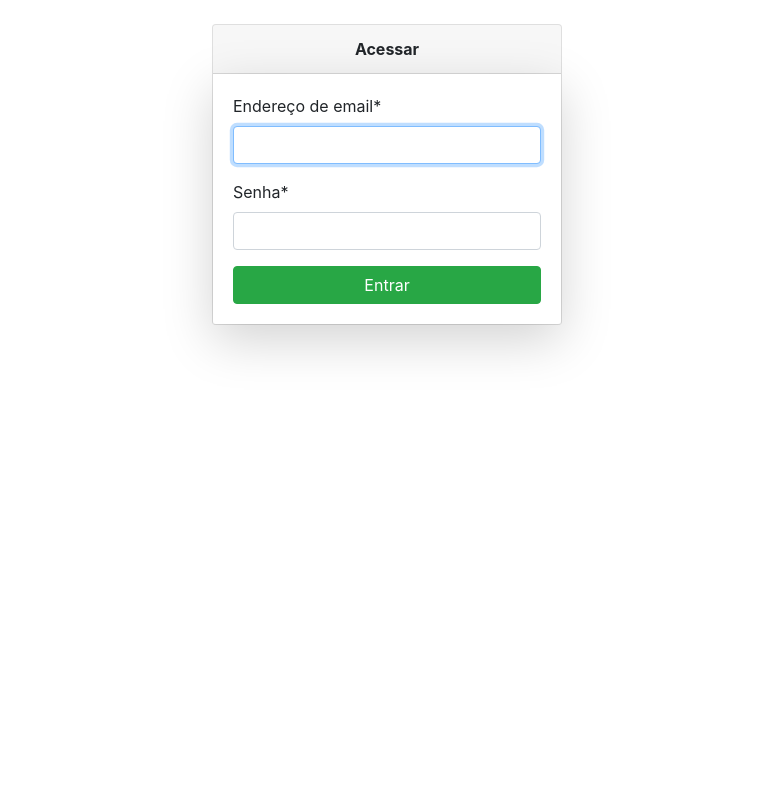
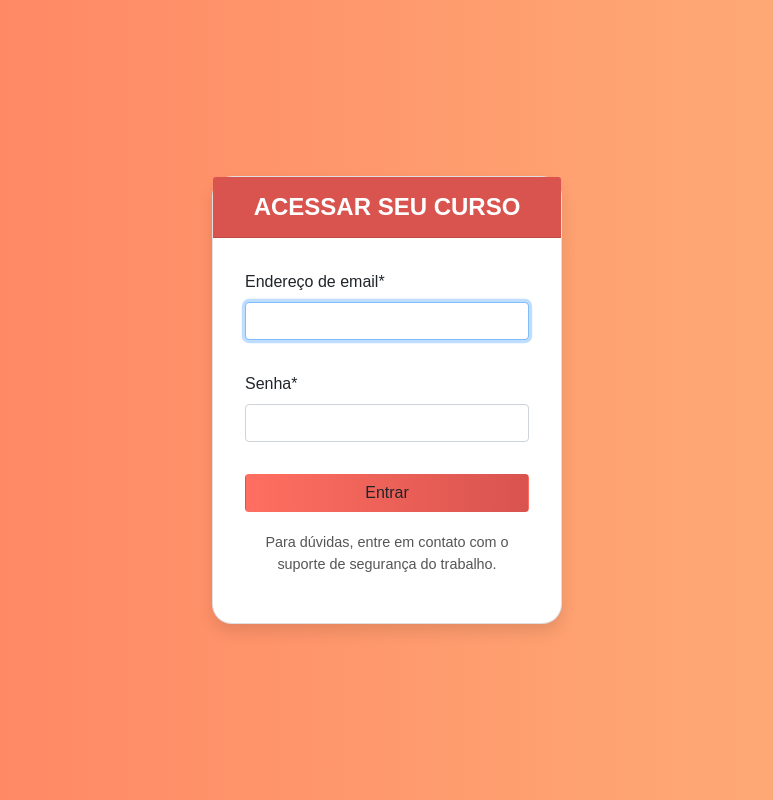
Before and after one commit to ThayOlive/projetoEAD, a Django app: page / in a window 1280 px wide. Shown: the whole page, without its empty margins (253-1026 px from the left). Run offline with Django 5.2, Linux system fonts and the light colour scheme; some libraries are stand-ins or nearby versions.

Commit message:
Adicionada relacionamento ManyToManyField no campo alunos, página de login estilizada

```diff
--- a/plataforma/cursos/admin.py
+++ b/plataforma/cursos/admin.py
@@ -7,7 +7,7 @@ class CursoAdmin(admin.ModelAdmin):
     form = CursoAdminForm
     list_display = ['name', 'slug', 'short_description', 'long_description']
     search_fields = ['name', 'slug']
-    filter_horizontal = ('videos', 'arquivos')  # Não inclui 'arquivos' porque é gerenciado manualmente
+    filter_horizontal = ('videos', 'aluno') # Não inclui 'arquivos' porque é gerenciado manualmente
     fieldsets = (
         (None, {
             'fields': ('name', 'slug', 'short_description', 'long_description', 'arquivos_existentes', 'videos', 'aluno')
--- /dev/null
+++ b/plataforma/cursos/static/style/style.css
@@ -0,0 +1,57 @@
+body {
+  background: linear-gradient(to right, #ff7e5f, #feb47b);
+  display: flex;
+  align-items: center;
+  justify-content: center;
+  height: 100vh;
+  margin: 0;
+  font-family: 'Arial', sans-serif;
+}
+
+.card {
+  border-radius: 20px;
+  box-shadow: 0 8px 15px rgba(0, 0, 0, 0.1);
+}
+
+.card-header {
+  background: #d9534f;
+  color: white;
+  font-size: 1.5rem;
+  font-weight: bold;
+  border-top-left-radius: 20px;
+  border-top-right-radius: 20px;
+  text-transform: uppercase;
+}
+
+.card-body {
+  padding: 2rem;
+}
+
+button {
+  background: linear-gradient(to right, #ff6f61, #d9534f);
+  border: none;
+  border-radius: 25px;
+  color: white;
+  font-size: 1.2rem;
+  font-weight: bold;
+  transition: all 0.3s;
+}
+
+button:hover {
+  background: linear-gradient(to right, #d9534f, #ff6f61);
+  box-shadow: 0 5px 15px rgba(0, 0, 0, 0.2);
+  transform: scale(1.05);
+}
+
+form {
+  display: flex;
+  flex-direction: column;
+  gap: 1rem;
+}
+
+.footer {
+  margin-top: 20px;
+  text-align: center;
+  font-size: 0.9rem;
+  color: #555;
+}
--- a/plataforma/cursos/templates/login.html
+++ b/plataforma/cursos/templates/login.html
@@ -1,35 +1,42 @@
 <!DOCTYPE html>
-{% load crispy_forms_tags %}
-{% load static %}
+{% load crispy_forms_tags %} {% load static %}
 <html lang="pt-BR">
   <head>
-    <meta charset="UTF-8">
-    <meta name="viewport" content="width=device-width, initial-scale=1.0">
-    <title>Login</title>
+    <meta charset="UTF-8" />
+    <meta name="viewport" content="width=device-width, initial-scale=1.0" />
+    <title>Loginy</title>
     <!-- Bootstrap -->
-    <link rel="stylesheet" href="https://stackpath.bootstrapcdn.com/bootstrap/4.5.2/css/bootstrap.min.css">
+    <link
+      rel="stylesheet"
+      href="https://stackpath.bootstrapcdn.com/bootstrap/4.5.2/css/bootstrap.min.css"
+    />
+    <link rel="stylesheet" href= {% static 'style/style.css' %}>
 
   </head>
   <body>
-
-      <div class="container mt-4 ">
+    <div class="container">
       <div class="row justify-content-center">
         <div class="col-md-4">
           <div class="card">
-              <div class="card-header text-center"><strong>Acessar</strong></div>
-              <div class="card-body shadow-lg">
+            <div class="card-header text-center">Acessar seu Curso</div>
+            <div class="card-body">
               <form method="post">
-                  {% csrf_token %}
-                  {{ form|crispy }}
-                  <button type="submit" class="btn btn-success btn-block mt-3">Entrar</button>
+                {% csrf_token %} {{ form|crispy }}
+                <button type="submit" class="btn btn-block">Entrar</button>
               </form>
+              <div class="footer">
+                <p>
+                  Para dúvidas, entre em contato com o suporte de segurança do
+                  trabalho.
+                </p>
               </div>
             </div>
           </div>
         </div>
       </div>
+    </div>
+
     <script src="https://cdnjs.cloudflare.com/ajax/libs/popper.js/1.16.0/umd/popper.min.js"></script>
     <script src="https://maxcdn.bootstrapcdn.com/bootstrap/4.5.2/js/bootstrap.min.js"></script>
-
   </body>
 </html>
--- a/plataforma/requirements.txt
+++ b/plataforma/requirements.txt
@@ -1,6 +1,7 @@
 asgiref==3.8.1
 crispy-bootstrap4==2024.1
-Django==5.1.1
+Django==4.0.6
 django-crispy-forms==2.1
 sqlparse==0.5.1
+typing_extensions==4.12.2
 tzdata==2024.1
--- /dev/null
+++ b/python-version.txt
@@ -0,0 +1 @@
+python version 3.10.0
```
Also changed, not shown: plataforma/cursos/forms.py (+8 -7 lines), plataforma/cursos/models.py (+13 -3 lines), plataforma/cursos/templates/main.html (+8 -1 lines), plataforma/cursos/migrations/0009_remove_curso_aluno_curso_aluno.py (added), plataforma/cursos/migrations/0010_alter_curso_aluno.py (added), plataforma/db.sqlite3, 2 other files. Lines whose indentation alone changed are shown as unchanged.
